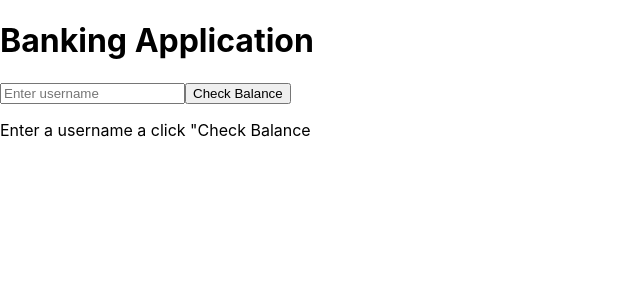
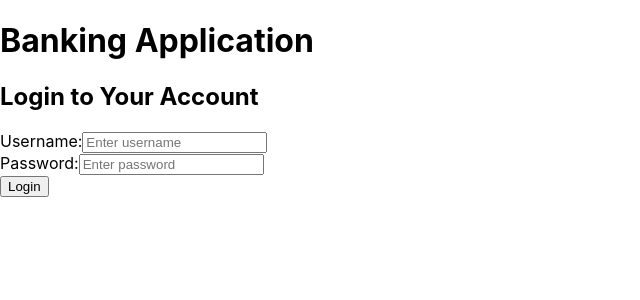
Before and after one commit to Hrishi0115/Banking-App-Singh-Co., a React (Create React App) app in the folder front_end/: page / in a window 1280 px wide. Shown: the top 300 px of the page, without its empty margins (0-640 px from the left). Built offline with nearby package versions, Linux system fonts and the light colour scheme.

Commit message:
created front end login functionality

```diff
--- a/front_end/src/App.js
+++ b/front_end/src/App.js
@@ -1,53 +1,46 @@
-import React, { useState, useEffect } from 'react';
-import axios from 'axios';
+import React, { useState } from 'react';
+import Login from "./login";
+// component: in React is a resusable piece of code that represents a part of the user interface.
+// It acts like a JavaScript function/class that can accepts inputs (props) and returns React elements describing what should appear on the screen.
+// e.g. components can be as simple as a single button or as compelx as an entire app's layout.
+
+// state: refers to data that can change over time within a component. Unlike props, which are passed to components by their parent and are immutable from the component's perspective, state is managed within the component itself.
+// State changes can occur as a result of user actions, API calls, etc., and when the state changes, the component re-renders to reflect the new state.
+
+// hook: a special function that lets you "hook into" React features from function components. One of the most common hooks is 'useState', which allows a function component to have state.
 
 function App() {
-  // state to store the balance fetched from the API
-  const [balance, setBalance] = useState(null);
-  const [username, SetUsername] = useState(''); // new state for the username
-  const [inputUsername, setInputUsername] = useState('') // State to track the input field
+  // declare a functional component named 'App'
+  const [IsLoggedIn, setIsLoggedIn] = useState(false);
+  // isLoggedIn: a boolean state that keeps track of whether the user is logged in. Initialised to 'false'
+  const [currentUser, setCurrentUser] = useState('');
+  // currentUser: a string state that holds the username of the currently logged-in user - initialised to an empty string
+  // useState initialises the state and provides a setter function (like setIsLoggedIn and setCurrentUser) to update that state
 
-  // we will use useEffect to fetch data here
-
-  const fetchBalance = () => {
-    // here we make the call to the FastAPI backend to fetch the balance
-    axios.get(`http://localhost:8000/balance/${inputUsername}`)
-      .then(response => {
-        // if the request is successful, we update the balance state with the response data
-        setBalance(response.data.balance);
-      })
-      .catch(error => {
-        // if there is an error during the request, we log it to the console
-        console.error("Error fetching data:", error);
-        setBalance(null);
-      });
+  const handleLogin = (username) => {
+    setCurrentUser(username);
+    setIsLoggedIn(true);
+    // function is triggered when a succesful login occurs
   };
 
-  const handleButtonClick = () => {
-    SetUsername(inputUsername);
-    fetchBalance();
-  };
-
-  // the return statement renders the content of the component
   return (
-    <div className="App">
-      <header className="App-header">
+    // begins the return statement of the component, which specifies the JSX structure to be rendered to the DOM
+    <div className='App'>
+      <header className='App-header'>
         <h1>Banking Application</h1>
-        <input
-        type="text"
-        value={inputUsername}
-        onChange={e => setInputUsername(e.target.value)}
-        placeholder='Enter username'
-        />
-        <button onClick={handleButtonClick}>Check Balance</button>
-        {balance !== null ? (
-          <p>Account Balance for {username}: ${balance}</p>
+        {!IsLoggedIn ? (
+          <Login onLogin={handleLogin} />
         ) : (
-          <p>Enter a username a click "Check Balance</p>
+          <div>
+            <p>Welcome, {currentUser}!</p>
+          </div>
         )}
+        {/* ternary operator (?:) for conditional rendering based on the isLoggedIn state */}
+        {/* if isLoggedIn is false (!IsLoggedIn) then the 'handleLogin' function is passed to it through props*/}
+        {/* if isLoggedIn is true (else) then a greeting message is displayed welcoming the 'currentUser' */}
       </header>
     </div>
   );
-}
+};
 
 export default App;
--- /dev/null
+++ b/front_end/src/login.js
@@ -0,0 +1,82 @@
+import React, { useState } from 'react';
+import axios from 'axios';
+
+const Login = ({ onLogin }) => {
+    // declare login functional component with 'onLogin' as a prop - the onLogin prop is a function that should be called when a successful login occurs
+
+    const [username, setUsername] = useState('');
+    const [password, setPassword] = useState('');
+    const [error, setError] = useState('');
+
+    // initialise three state variables using useState
+    // username holds the current value of the username input, setUsername is the function to update it, etc.
+
+    const handleLoginClick = async () => {
+        // asynchronous functions allow other tasks to run in parallel - useful since many operations in JS take a long time to complete
+        // declare handleLogicClick, a asynchronous function that is called when the logic button is clicked
+        // Placeholder for authentication logic
+        try {
+            const response = await axios.post('http://localhost:8000/login', {
+                username,
+                password
+            });
+            // try block attempts to send a POST request to the server with 'username' and 'password' as the payload
+            // await is used with axios.post to send an asynchronous HTTP POST request to the specified URL, waiting for the promise to resolve before moving on
+
+            if (response.data.message === 'Login successful!') {
+                onLogin(username);
+            }
+            else {
+                setError('Login failed');
+            }
+            // check if the message in the response data indicates a successful login
+            // calls 'onLogin(username) if successful, passing the username up for further use.
+            // Sets an error state if the message indicates failure
+        } catch (error) {
+            setError('Invalid username or password');
+            // the catch block captures any errors during the login process, such as network issues, server errors and sets an appropriate error message
+        }
+    };
+
+    return (
+        // start the JSX return block, which defines the layoff of this component
+
+        <div>
+            {/* acts as the main container for the login form */}
+            <h2>Login to Your Account</h2>
+            {/* username input */}
+            <div>
+                <label>Username:</label>
+                <input
+                    type="text"
+                    value={username}
+                    onChange={(e) => setUsername(e.target.value)}
+                    placeholder='Enter username'
+                />
+                {/* div contains a <label> and <input> element for the username
+                input element is of type text, bound to the 'username' state variable,
+                its value updates through the 'onChange' handler, which sets the state to the current input value using 'setUsername' */}
+            </div>
+            {/* password input */}
+            <div>
+                <label>Password:</label>
+                <input
+                    type="password"
+                    value={password}
+                    onChange={(e) => setPassword(e.target.value)}
+                    placeholder='Enter password'
+                />
+                {/* similar to above, but <input> is of type "password" so that the input characters are obscured for privacy */}
+            </div>
+            {/* Login button */}
+            <div>
+                <button onClick={handleLoginClick}>Login</button>
+            </div>
+            {/* <button> element that users click to submit their credentials
+            onClick={handleLoginClick} assigns the 'handleLoginClick' function to the buttom's click event, which will trigger when the user clicks this button.*/}
+            {error && <p style={{ color: 'red' }}>{error}</p>}
+        </div>
+    );
+};
+
+export default Login;
```
